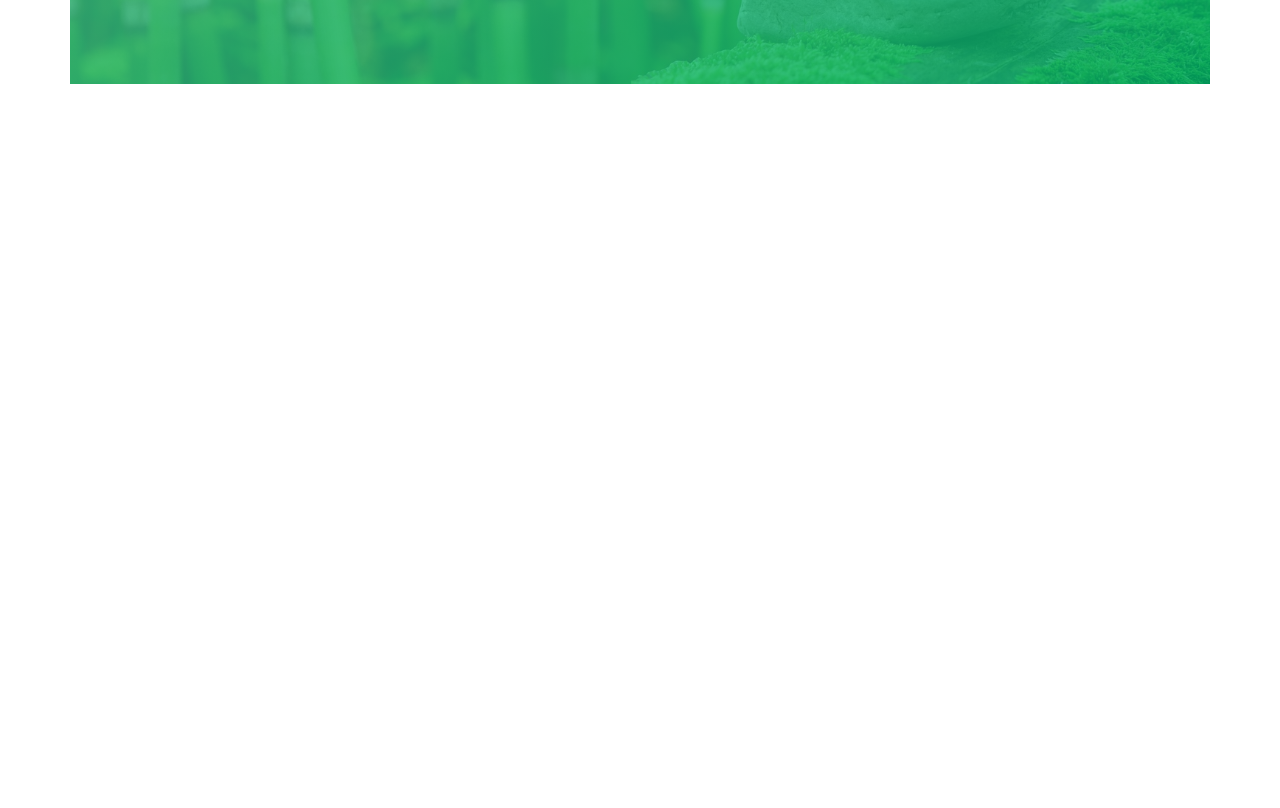
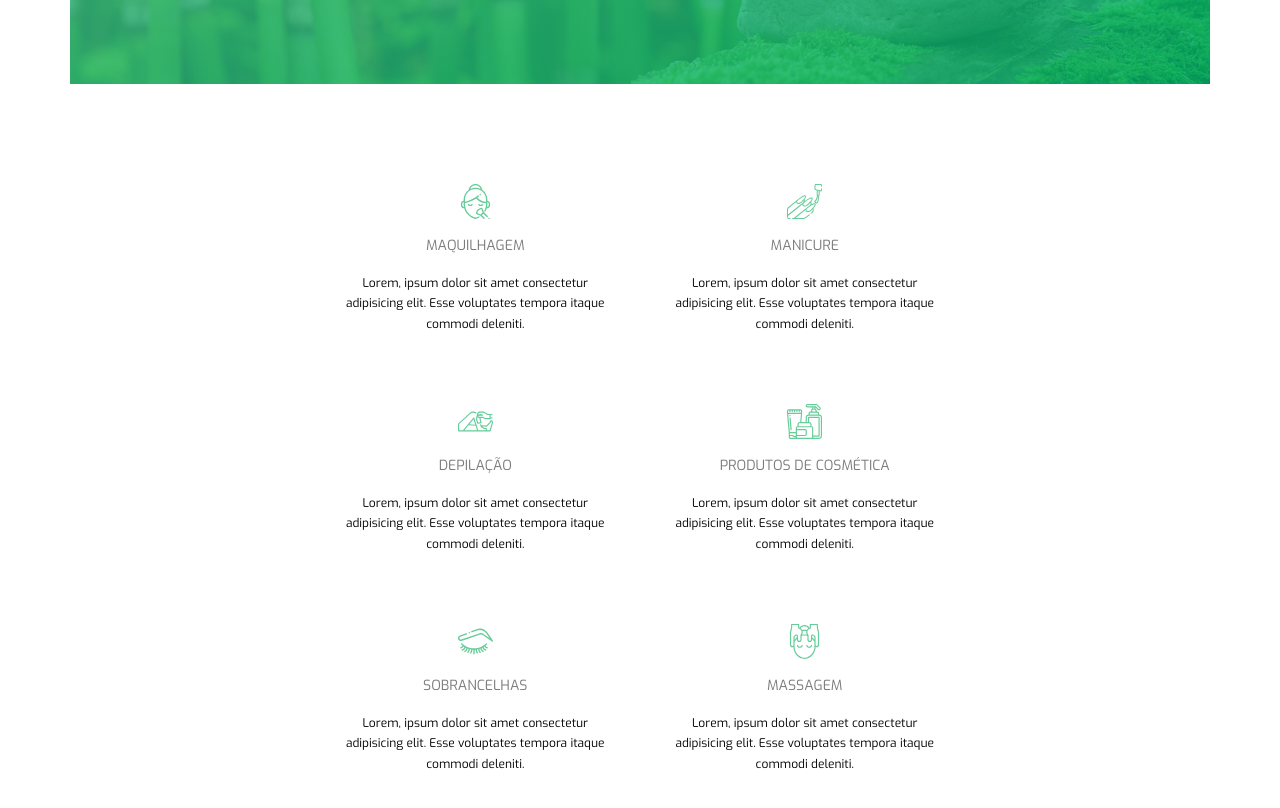
Before and after one commit to ricardoesteves78/corpoealma, a website: page index.html in a window 1280 px wide. Shown: the part 586-1394 px from the top of the page. Before the commit the page ends 900 px from the top, so only its background shows below. Drawn offline with Linux system fonts and the light colour scheme.

Commit message:
Add files via upload

```diff
--- a/index.html
+++ b/index.html
@@ -20,8 +20,47 @@
             </header>
 
             <section class="servicos">
-                <div class="servicos__cartao">
-
+                <div class="servico">
+                    <svg class="servico__imagem u-margin-bottom-small">
+                        <use xlink:href="img/SVG-sprite.svg#makeup"></use>
+                    </svg>
+                    <h4 class="heading-4 u-margin-bottom-small">Maquilhagem</h4>
+                    <p>Lorem, ipsum dolor sit amet consectetur adipisicing elit. Esse voluptates tempora itaque commodi deleniti.</p>
+                </div>
+                <div class="servico">
+                    <svg class="servico__imagem u-margin-bottom-small">
+                        <use xlink:href="img/SVG-sprite.svg#fashion"></use>
+                    </svg>
+                    <h4 class="heading-4 u-margin-bottom-small">Manicure</h4>
+                    <p>Lorem, ipsum dolor sit amet consectetur adipisicing elit. Esse voluptates tempora itaque commodi deleniti.</p>
+                </div>
+                <div class="servico">
+                    <svg class="servico__imagem u-margin-bottom-small">
+                        <use xlink:href="img/SVG-sprite.svg#wax"></use>
+                    </svg>
+                    <h4 class="heading-4 u-margin-bottom-small">Depilação</h4>
+                    <p>Lorem, ipsum dolor sit amet consectetur adipisicing elit. Esse voluptates tempora itaque commodi deleniti.</p>
+                </div>
+                <div class="servico">
+                    <svg class="servico__imagem u-margin-bottom-small">
+                        <use xlink:href="img/SVG-sprite.svg#skin-care"></use>
+                    </svg>
+                    <h4 class="heading-4 u-margin-bottom-small">Produtos de Cosmética</h4>
+                    <p>Lorem, ipsum dolor sit amet consectetur adipisicing elit. Esse voluptates tempora itaque commodi deleniti.</p>
+                </div>
+                <div class="servico">
+                    <svg class="servico__imagem u-margin-bottom-small">
+                        <use xlink:href="img/SVG-sprite.svg#eye"></use>
+                    </svg>
+                    <h4 class="heading-4 u-margin-bottom-small">Sobrancelhas</h4>
+                    <p>Lorem, ipsum dolor sit amet consectetur adipisicing elit. Esse voluptates tempora itaque commodi deleniti.</p>
+                </div>
+                <div class="servico">
+                    <svg class="servico__imagem u-margin-bottom-small">
+                        <use xlink:href="img/SVG-sprite.svg#spa"></use>
+                    </svg>
+                    <h4 class="heading-4 u-margin-bottom-small">Massagem</h4>
+                    <p>Lorem, ipsum dolor sit amet consectetur adipisicing elit. Esse voluptates tempora itaque commodi deleniti.</p>
                 </div>
             </section>
         </div>
```
